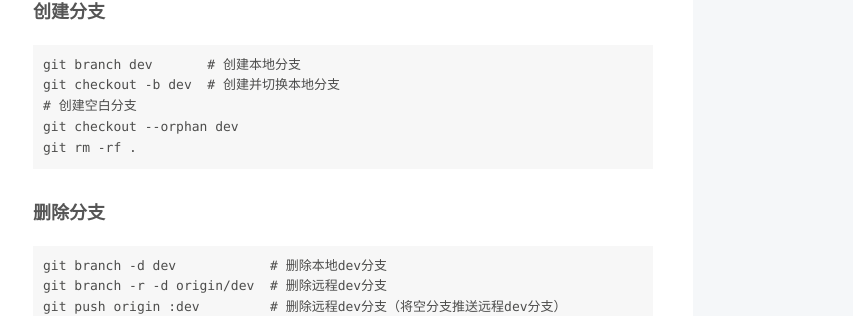
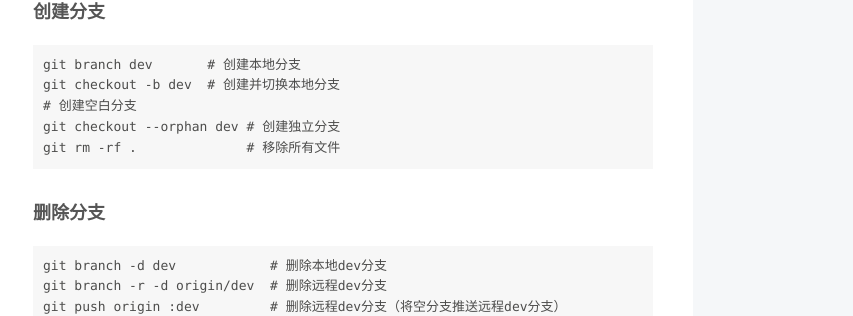
Before and after one commit to jiangsyace/blog, a Jekyll site: the page built from _posts/2018-01-19-git命令大全.md, in a window 1280 px wide. Shown: the part 1399-1715 px from the top of the page, without its empty margins (427-1280 px from the left). Built offline with Jekyll 4.4.1, drawn with Linux system fonts in a browser that asks for light colours; comment, search, counter and statistics services are not loaded.

Commit message:
20180424

````diff
--- a/_posts/2018-01-19-git命令大全.md
+++ b/_posts/2018-01-19-git命令大全.md
@@ -62,8 +62,8 @@ git checkout master  # 切换至master分支
 git branch dev       # 创建本地分支
 git checkout -b dev  # 创建并切换本地分支
 # 创建空白分支
-git checkout --orphan dev
-git rm -rf .
+git checkout --orphan dev # 创建独立分支
+git rm -rf .              # 移除所有文件
 ```
 ### 删除分支
 
````
